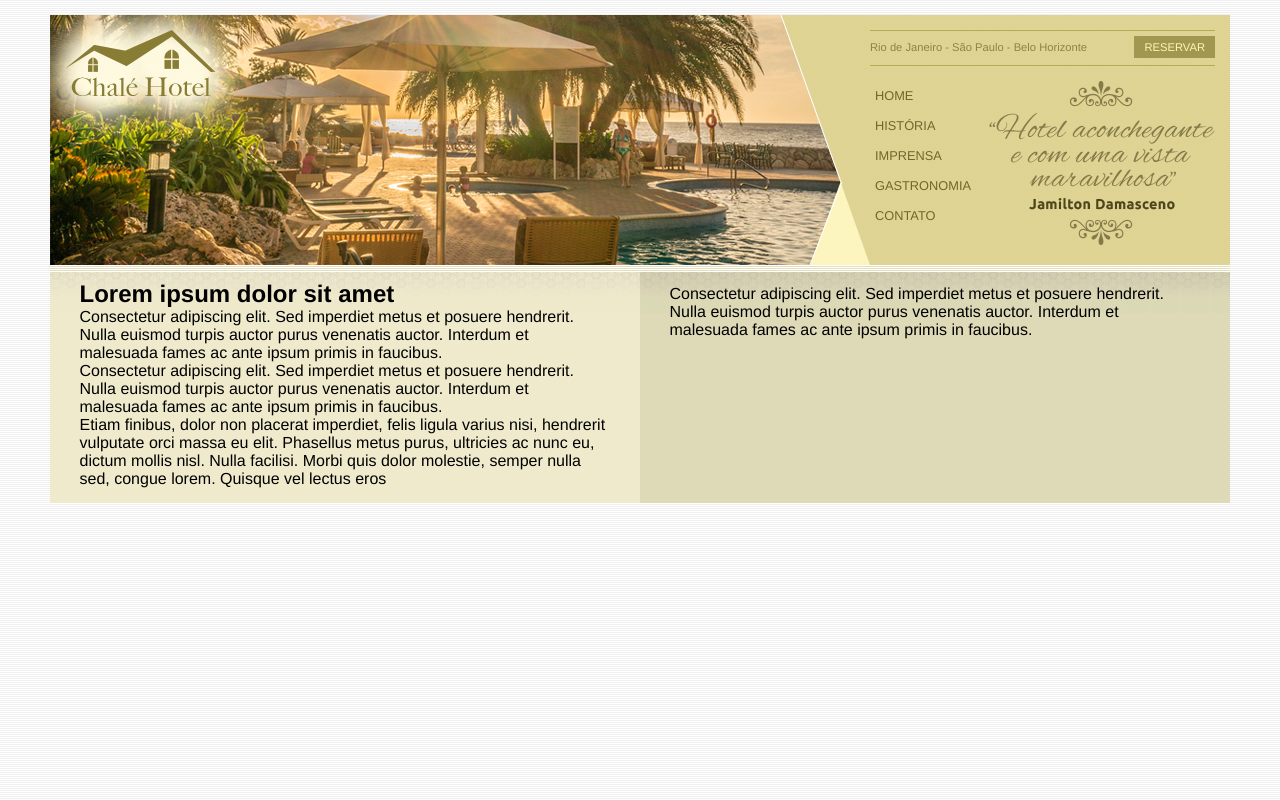
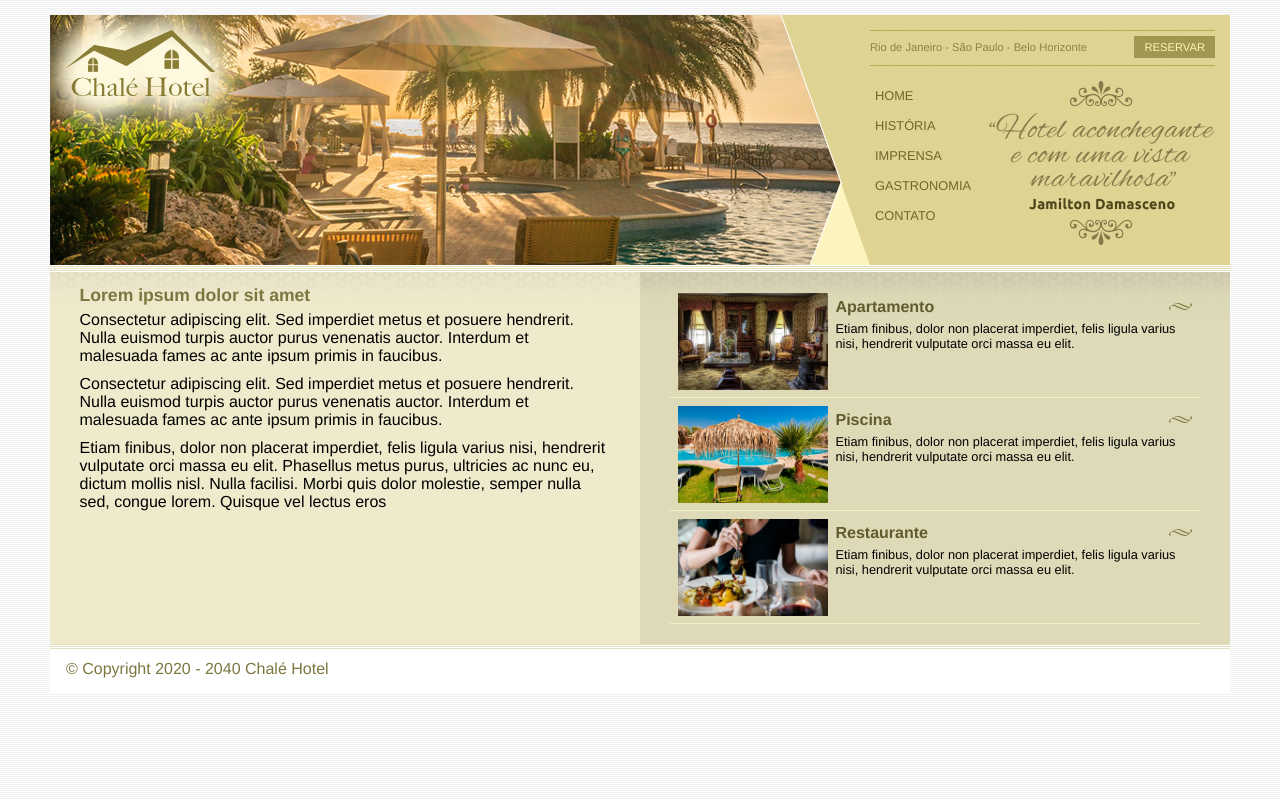
Before and after one commit to Everton-Victor/chale-hotel, a plain HTML site: page index.html in a window 1280 px wide. Drawn offline with Linux system fonts and the light colour scheme.

Commit message:
Finalizado a estilização da página index.html

```diff
--- a/css/estilo.css
+++ b/css/estilo.css
@@ -160,6 +160,8 @@ ul#navegacao a:hover {
 
 }
 
+
+
 .conteudo {
     margin: 0 auto;
     width: 90%;
@@ -167,4 +169,53 @@ ul#navegacao a:hover {
 
 #rodape {
     clear: both;
+
+    padding: 16px;
+
+    background: #FFF url(../img/bg-rodape.png) top repeat-x;
+
+    color: #7D7640;
 }
+
+/* Formatação de textos */
+h2 {
+    color: #7D7640;
+    font-size: 1.1em;
+
+    padding: 5px 0px;
+}
+
+p {
+    font-size: 1em;
+    margin-bottom: 10px;
+}
+
+/* Formatações da área lateral */
+ul#beneficios li {
+    padding: 8px;
+    border-bottom: 1px solid #F3EFCB;
+    height: 6em;
+}
+
+ul#beneficios li a img {
+    float: left;
+    margin-right: 8px;
+}
+
+#beneficios li a p {
+    font-size: 0.8em;
+    color: #000;
+}
+
+#beneficios li a h3 {
+    background: url(../img/ornamento.png) no-repeat center right;
+    font-size: 1em;
+    color: #615B2d;
+    padding: 5px 0;
+
+}
+
+#beneficios li:hover {
+    background: #F6F3D6;
+    cursor: pointer;
+}
--- a/index.html
+++ b/index.html
@@ -56,15 +56,44 @@
 
             <div id="area-lateral">
                 <div class="conteudo">
-                    <p>
-                        Consectetur adipiscing elit. Sed imperdiet metus et posuere hendrerit. Nulla euismod turpis auctor purus venenatis auctor. Interdum et malesuada fames ac ante ipsum primis in faucibus.
-                    </p>
+                   <ul id="beneficios">
+                       <li>
+                           <a href="#">
+                               <img src="./img/apartamento.jpg" width="150" alt="Apartamento">
+                               <h3>Apartamento</h3>
+                               <p>
+                                   Etiam finibus, dolor non placerat imperdiet, felis ligula varius nisi, hendrerit vulputate orci massa eu elit.
+                                </p>
+                           </a>
+                       </li>
+
+                       <li>
+                        <a href="#">
+                            <img src="./img/piscina.jpg" width="150" alt="Piscina">
+                            <h3>Piscina</h3>
+                            <p>
+                                Etiam finibus, dolor non placerat imperdiet, felis ligula varius nisi, hendrerit vulputate orci massa eu elit.
+                            </p>
+                        </a>
+                    </li>
+
+                    <li>
+                        <a href="#">
+                            <img src="./img/restaurante.jpg" width="150" alt="Restaurante">
+                            <h3>Restaurante</h3>
+                            <p>
+                                Etiam finibus, dolor non placerat imperdiet, felis ligula varius nisi, hendrerit vulputate orci massa eu elit.
+                            </p>
+                        </a>
+                    </li>
+
+                   </ul>
 
                 </div>
             </div>
 
             <div id="rodape">
-
+                <span>&copy; Copyright 2020 - 2040 Chalé Hotel</span>
             </div>
         </div>
 
```
